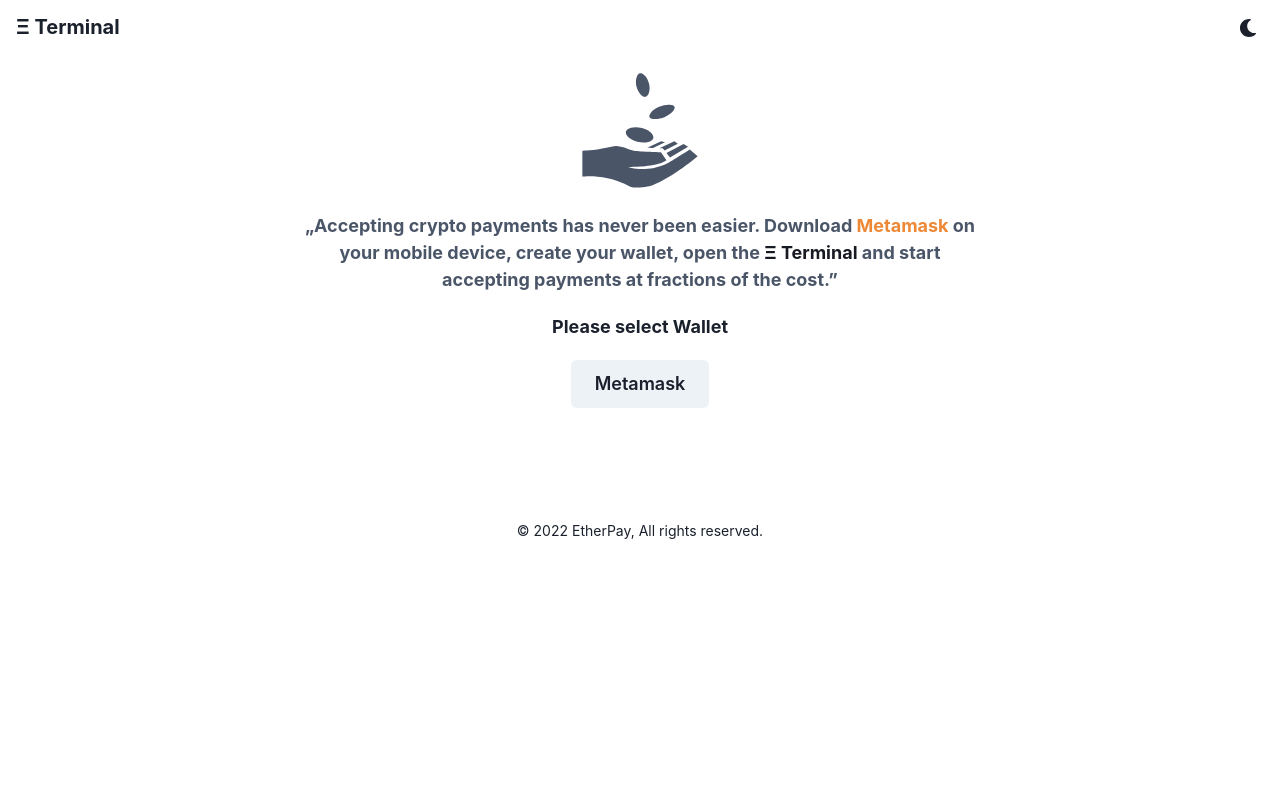
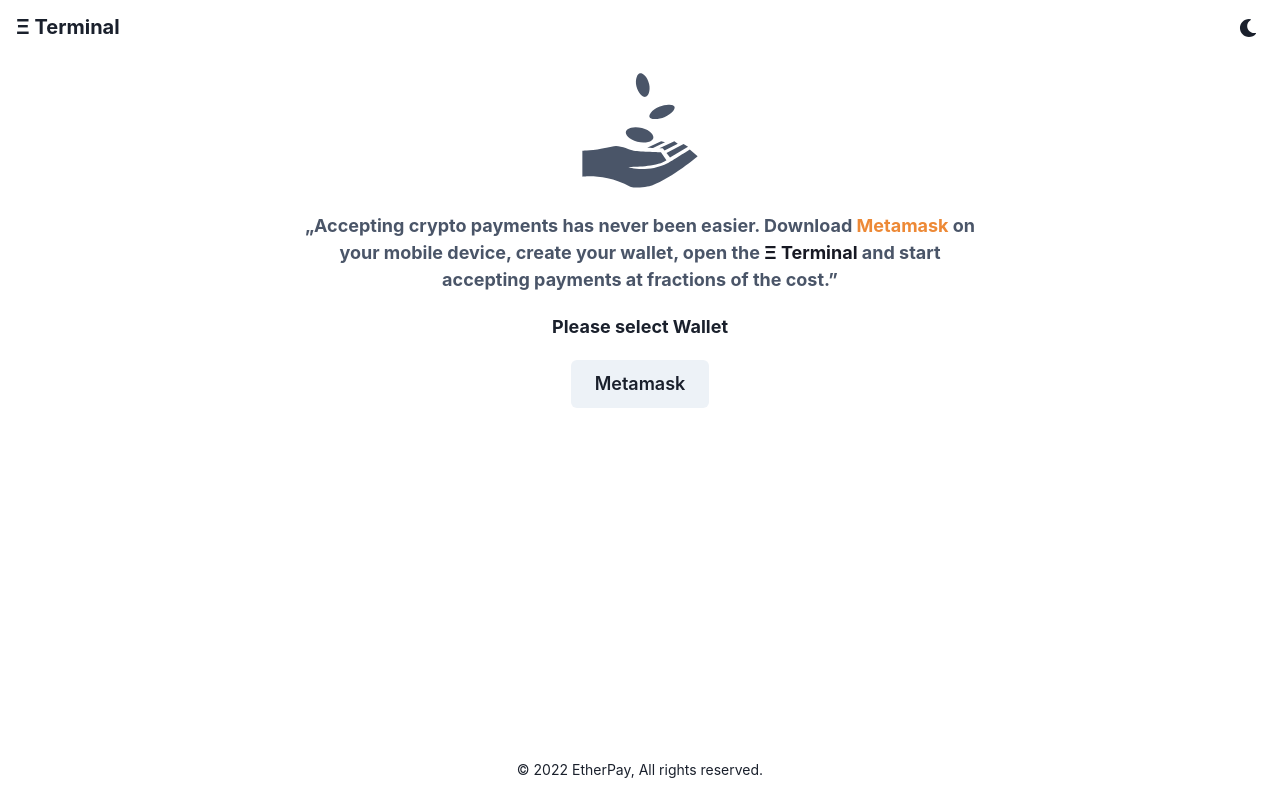
Before and after one commit to etherpay-finance/terminal, a React (Create React App) app: page / in a window 1280 px wide. Built offline with nearby package versions, Linux system fonts and the light colour scheme; some icons are missing.

Commit message:
Fix: footer positioning

```diff
--- a/src/components/terminal/TerminalFooter.tsx
+++ b/src/components/terminal/TerminalFooter.tsx
@@ -3,7 +3,7 @@
 import * as React from "react";
 
 export const TerminalFooter = () => {
-    return <Container as="footer" role="contentinfo" py={{ base: '10', md: '14' }} maxW={"100%"} px={0}>
+    return <Container as="footer" role="contentinfo" py={5} maxW={"100%"} px={0}>
         <Stack spacing={{ base: '3', md: '4' }}>
             <Stack justify="space-between" direction="row" align="center">
                 <ButtonGroup variant="ghost">
--- a/src/pages/layouts/TerminalLayout.tsx
+++ b/src/pages/layouts/TerminalLayout.tsx
@@ -8,7 +8,9 @@
         <Grid minH="100%" p={3} pt={2}>
             <TerminalHeader/>
             {props.children}
-            <TerminalFooter/>
+            <Box pos={"fixed"} bottom={0} left={0} w={"100%"}>
+                <TerminalFooter/>
+            </Box>
         </Grid>
     </Box>
 };
--- a/src/pages/layouts/TerminalSimpleLayout.tsx
+++ b/src/pages/layouts/TerminalSimpleLayout.tsx
@@ -8,7 +8,9 @@
         <Grid minH="100%" p={3} pt={2}>
             <TerminalSimpleHeader/>
             {props.children}
-            <TerminalFooter/>
+            <Box pos={"fixed"} bottom={0} left={0} w={"100%"}>
+                <TerminalFooter/>
+            </Box>
         </Grid>
     </Box>
 };
```
